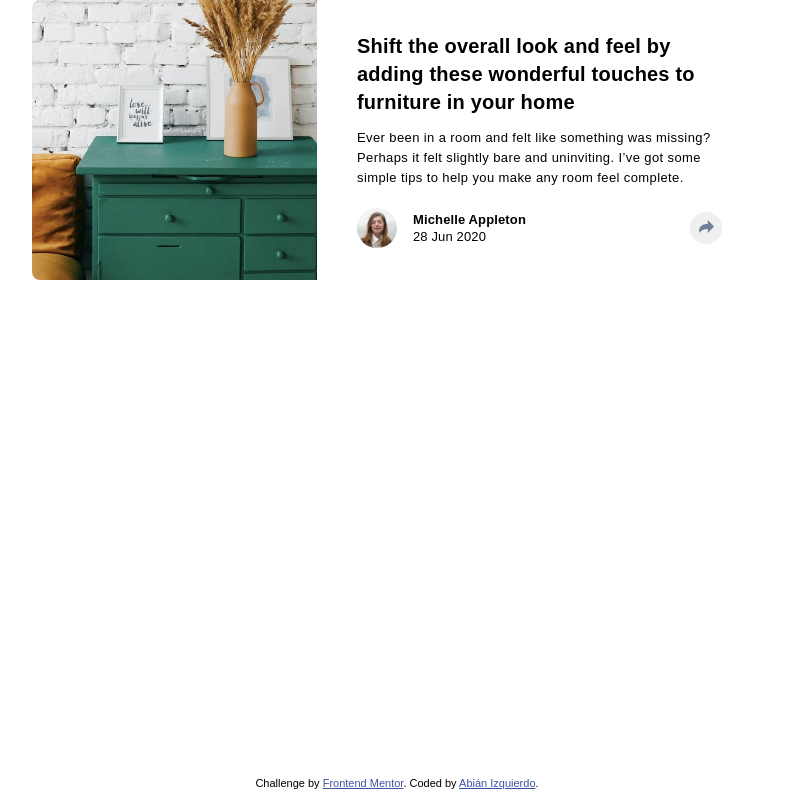
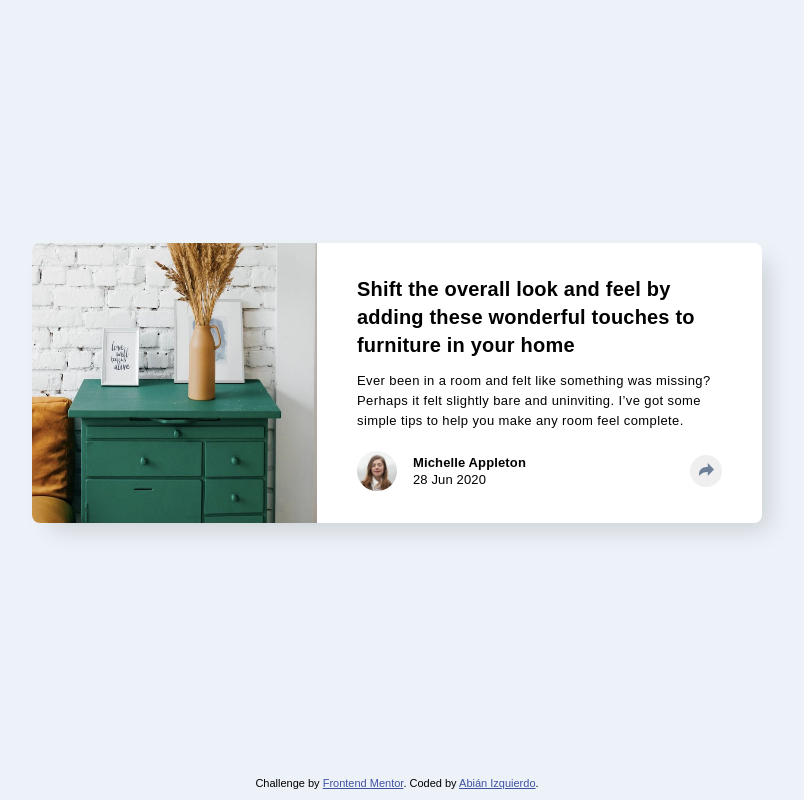
Before and after one commit to abizmo/article-preview-component, a React (Create React App) app: page / in a window 1280 px wide. Shown: the whole page, without its empty margins (243-1047 px from the left). Built offline with nearby package versions, Linux system fonts and the light colour scheme.

Commit message:
Initial view

```diff
--- a/src/components/Card/index.jsx
+++ b/src/components/Card/index.jsx
@@ -1,4 +1,6 @@
-import React from 'react';
+import React, {
+  useState, useContext, createContext, useMemo,
+} from 'react';
 import PropTypes from 'prop-types';
 import {
   Author,
@@ -6,18 +8,28 @@ import {
   Body, Container, Date, Footer, Group, Media, Meta, Share, Title,
 } from './styles/card';
 
-const Card = ({ children }) => (
+const ShareContext = createContext();
+
+const Card = ({ children }) => {
+  const [showShare, setShowShare] = useState(false);
+
+  const value = useMemo(() => ({ showShare, setShowShare }), []);
+
+  return (
+    <ShareContext.Provider value={value}>
       <Container>
         {children}
       </Container>
+    </ShareContext.Provider>
   );
+};
 
 Card.propTypes = {
   children: PropTypes.node.isRequired,
 };
 
 Card.Content = ({ body, title }) => (
-  <Group margin="0 0 1rem" lgMargin="0 0 .5rem" padding=".25rem 2rem">
+  <Group margin="0 0 1rem" lgMargin="0 0 .5rem" padding=".25rem 2rem" lgPadding="0">
     <Title>{title}</Title>
     <Body>{body}</Body>
   </Group>
@@ -38,10 +50,17 @@ Card.Group = ({
 
 Card.Group.propTypes = {
   children: PropTypes.node.isRequired,
-  margin: PropTypes.string.isRequired,
-  lgMargin: PropTypes.string.isRequired,
-  padding: PropTypes.string.isRequired,
-  lgPadding: PropTypes.string.isRequired,
+  margin: PropTypes.string,
+  lgMargin: PropTypes.string,
+  padding: PropTypes.string,
+  lgPadding: PropTypes.string,
+};
+
+Card.Group.defaultProps = {
+  margin: '0',
+  lgMargin: '0',
+  padding: '0',
+  lgPadding: '0',
 };
 
 Card.Media = ({ src }) => <Media src={src} />;
@@ -60,11 +79,15 @@ Card.Footer.propTypes = {
   children: PropTypes.node.isRequired,
 };
 
-Card.Share = () => (
-  <Share type="button">
+Card.Share = () => {
+  const { setShowShare } = useContext(ShareContext);
+
+  return (
+    <Share type="button" onClick={setShowShare}>
       <img src="./images/icon-share.svg" alt="share" />
     </Share>
   );
+};
 
 Card.Meta = ({ children }) => (
   <Meta>
@@ -103,20 +126,3 @@ Card.Date.propTypes = {
 };
 
 export default Card;
-
-/*
-<Card>
-  <Card.media src="" />
-  <Card.group>
-    <Card.content>
-      <Card.title>
-      <Card.body>
-    <Card.Footer>
-      <Card.meta>
-        <Card.avatar>
-        <Card.group>
-          <Card.author>
-          <Card.date>
-      <Card.button>
-
-*/
--- a/src/components/Card/styles/card.js
+++ b/src/components/Card/styles/card.js
@@ -3,6 +3,8 @@ import styled from 'styled-components';
 export const Container = styled.div(({ theme }) => ({
   backgroundColor: theme.color['blue-100'],
   borderRadius: theme.sizes.br,
+  boxShadow: 'rgba(0 0 0 / 0.15) 12px 12px 25px -6px',
+  // boxShadow: '20px 20px 30px rgb(0 0 0 / 15%)',
   overflow: 'hidden',
   width: theme.sizes.mobile,
   [theme.devices.laptop]: {
@@ -11,12 +13,9 @@ export const Container = styled.div(({ theme }) => ({
   },
 }));
 
-export const Media = styled.div(({ src, theme }) => ({
-  backgroundImage: `url('${src}')`,
-  backgroundSize: 'cover',
-  height: '12.5rem',
+export const Media = styled.img(({ theme }) => ({
   marginBottom: '2rem',
-  width: theme.full,
+  width: theme.sizes.full,
   [theme.devices.laptop]: {
     height: '17.5rem',
     marginBottom: '0',
@@ -29,11 +28,11 @@ export const Group = styled.div(({
   margin, lgMargin, padding, lgPadding, theme,
 }) => ({
   flex: 1,
-  margin: margin || 0,
-  padding: padding || 0,
+  margin,
+  padding,
   [theme.devices.laptop]: {
-    margin: lgMargin || 0,
-    padding: lgPadding || 0,
+    margin: lgMargin,
+    padding: lgPadding,
   },
 }));
 
--- a/src/index.css
+++ b/src/index.css
@@ -6,6 +6,7 @@
 }
 
 body {
+  background-color: hsl(213, 44%, 95%);
   font-family: sans-serif;
   -moz-osx-font-smoothing: grayscale;
   -webkit-font-smoothing: antialiased;
@@ -19,3 +20,9 @@ body {
   justify-content: space-between;
   width: 100vw;
 }
+
+main {
+  display: grid;
+  flex: 1;
+  place-items: center;
+}
```
Lines whose indentation alone changed are shown as unchanged.
